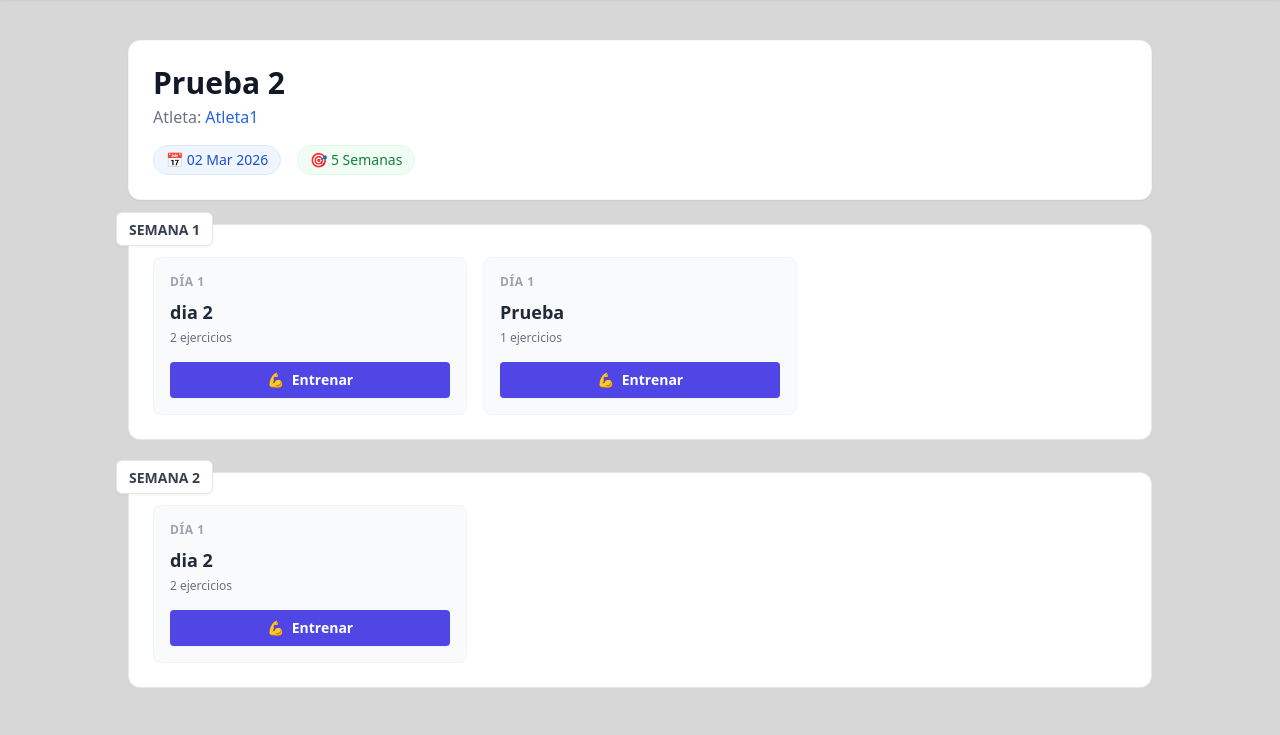
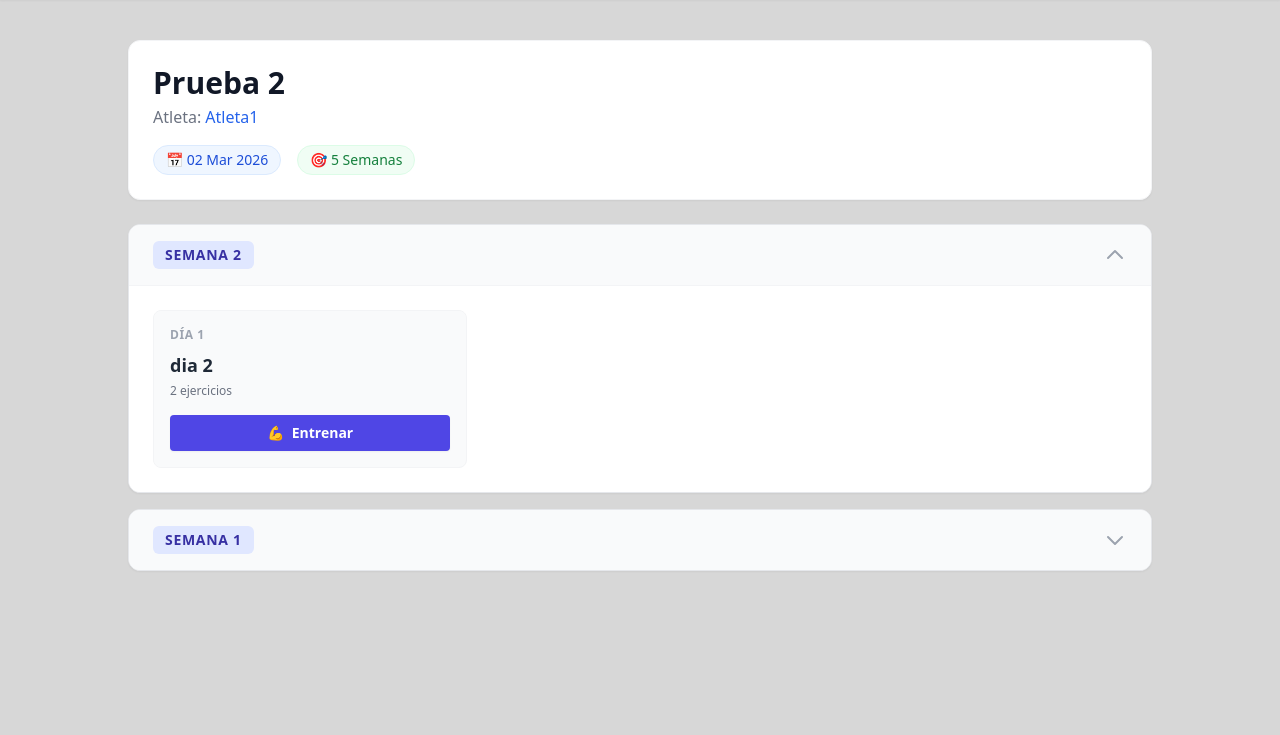
Before and after one commit to DanielEOnetti/NoteGym, a Django app: page /mesociclo/3/ in a window 1280 px wide. Shown: the part 65-800 px from the top of the page. Run offline with Django 5.2, Linux system fonts and the light colour scheme; a user stored in the database is signed in; data comes from the database, SQL or seed files in the repository; some libraries are stand-ins or nearby versions.

Commit message:
Actualizado el sistema de copiado y de ver los mesociclos para el atleta

```diff
--- a/core/views.py
+++ b/core/views.py
@@ -996,7 +996,7 @@ class MesocicloDetailView(LoginRequiredMixin, DetailView):
         context = super().get_context_data(**kwargs)
         # Organizar entrenamientos por semana para fácil visualización
         # Estructura: { 1: [EntrenoA, EntrenoB], 2: [...] }
-        entrenamientos = self.object.entrenamientos.order_by('semana', 'dia_orden')
+        entrenamientos = self.object.entrenamientos.order_by('-semana', 'dia_orden')
         semanas = {}
         for entreno in entrenamientos:
             if entreno.semana not in semanas:
--- a/templates/core/mesociclos/detalle.html
+++ b/templates/core/mesociclos/detalle.html
@@ -18,20 +18,31 @@
         </div>
 
         {% if request.user.perfil.tipo == 'entrenador' %}
-        <a href="{% url 'entrenamiento_crear' %}?mesociclo={{ mesociclo.id }}" class="bg-gray-900 hover:bg-black text-white px-4 py-2 rounded-lg text-sm font-medium transition-colors">
+        <a href="{% url 'entrenamiento_crear' %}?mesociclo={{ mesociclo.id }}" class="bg-gray-900 hover:bg-black text-white px-4 py-2 rounded-lg text-sm font-medium transition-colors shadow-sm">
             + Añadir Sesión
         </a>
         {% endif %}
     </div>
 
-    <div class="space-y-8">
+    <div class="space-y-4">
         {% for semana_num, entrenamientos in semanas_dict.items %}
-        <div class="relative">
-            <div class="absolute -left-3 -top-3 bg-white border border-gray-200 px-3 py-1 rounded-md shadow-sm z-10">
-                <span class="text-sm font-bold text-gray-700">SEMANA {{ semana_num }}</span>
+
+        <details class="bg-white rounded-xl shadow-sm border border-gray-200 overflow-hidden group" {% if forloop.first %}open{% endif %}>
+
+            <summary class="px-6 py-4 font-bold text-gray-800 text-lg cursor-pointer bg-gray-50 hover:bg-gray-100 flex justify-between items-center list-none select-none">
+                <div class="flex items-center gap-3">
+                    <span class="bg-indigo-100 text-indigo-800 text-sm px-3 py-1 rounded-md uppercase tracking-wider font-bold">
+                        Semana {{ semana_num }}
+                    </span>
                 </div>
 
-            <div class="bg-white rounded-xl border border-gray-200 p-6 pt-8 grid grid-cols-1 md:grid-cols-2 lg:grid-cols-3 gap-4">
+                <span class="transition-transform duration-300 group-open:rotate-180 text-gray-400">
+                    <svg class="w-6 h-6" fill="none" stroke="currentColor" viewBox="0 0 24 24"><path stroke-linecap="round" stroke-linejoin="round" stroke-width="2" d="M19 9l-7 7-7-7"></path></svg>
+                </span>
+            </summary>
+
+            <div class="p-6 bg-white border-t border-gray-100">
+                <div class="grid grid-cols-1 md:grid-cols-2 lg:grid-cols-3 gap-4">
                     {% for entreno in entrenamientos %}
                     <div class="group relative flex flex-col justify-between bg-gray-50 hover:bg-blue-50 border border-gray-100 hover:border-blue-200 rounded-lg p-4 transition-all duration-200">
 
@@ -78,6 +89,7 @@
                     {% endif %}
                 </div>
             </div>
+        </details>
         {% endfor %}
     </div>
 </div>
```
Also changed, not shown: core/services.py (+9 -5 lines). Lines whose indentation alone changed are shown as unchanged.
